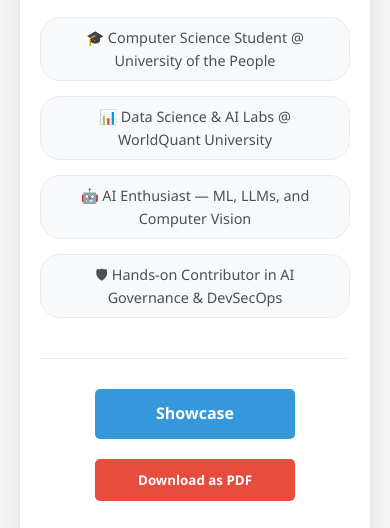
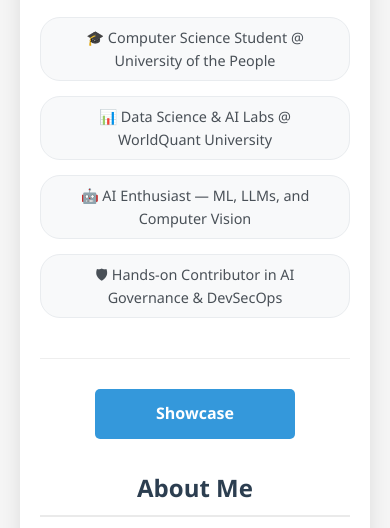
Before and after one commit to art2324/art2324.github.io, a plain HTML site: page index.html in a window 390 px wide. Shown: the part 212-740 px from the top of the page. Drawn offline with Linux system fonts and the light colour scheme.

Commit message:
Update index.html

```diff
--- a/index.html
+++ b/index.html
@@ -196,14 +196,6 @@
             text-decoration: underline;
         }
 
-        .button-container {
-            display: flex;
-            justify-content: center;
-            gap: 20px;
-            margin: 30px auto;
-            flex-wrap: wrap;
-        }
-
         .action-button {
             display: block;
             width: 200px;
@@ -216,10 +208,12 @@
             transition: all 0.3s;
             border: none;
             cursor: pointer;
+            margin: 0 auto;
         }
 
         .showcase-button {
             background-color: #3498db;
+            margin-bottom: 30px;
         }
 
         .showcase-button:hover {
@@ -228,6 +222,7 @@
 
         .pdf-button {
             background-color: #e74c3c;
+            margin-top: 30px;
         }
 
         .pdf-button:hover {
@@ -251,11 +246,6 @@
             .skills-grid {
                 grid-template-columns: 1fr;
             }
-
-            .button-container {
-                flex-direction: column;
-                align-items: center;
-            }
         }
     </style>
     <!-- Include html2pdf library -->
@@ -275,10 +265,7 @@
             </div>
         </header>
 
-        <div class="button-container">
-            <a href="https://github.com/art2324/learning-journey" class="action-button showcase-button" target="_blank">Showcase</a>
-            <button class="action-button pdf-button" onclick="generatePDF()">Download as PDF</button>
-        </div>
+        <a href="https://github.com/art2324/learning-journey" class="action-button showcase-button" target="_blank">Showcase</a>
 
         <section>
             <h2>About Me</h2>
@@ -364,6 +351,8 @@
             </div>
         </section>
 
+        <button class="action-button pdf-button" onclick="generatePDF()">Download as PDF</button>
+
         <footer>
             <p>⭐ Always curious. Always building. Always learning.</p>
         </footer>
```
